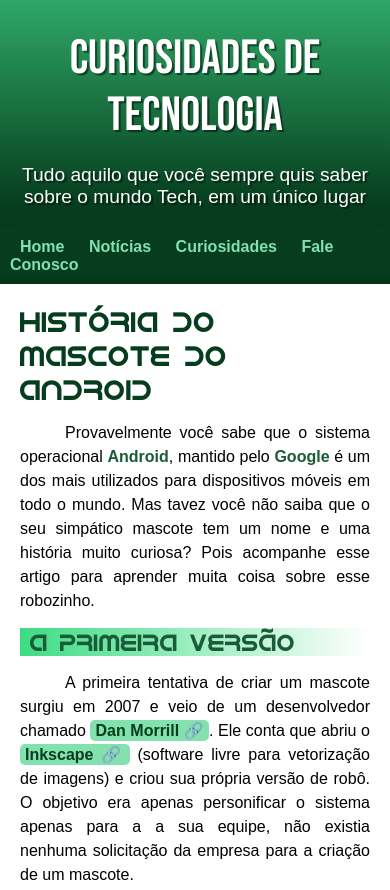
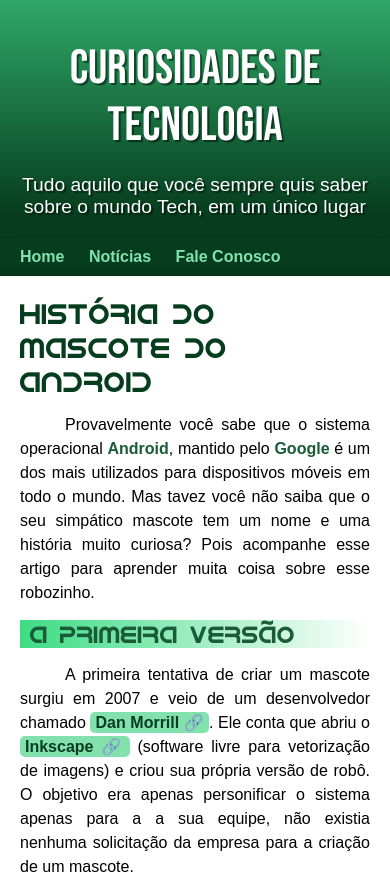
Before and after one commit to LaramosGalion/projeto-android, a plain HTML site: page index.html in a window 390 px wide. Shown: the top 890 px of the page. Drawn offline with Linux system fonts and the light colour scheme.

Commit message:
Atualização do header
O maior problema foi a introdução de uma altura fixa, colocando como altura mínima, o site ficou responsivo sem modificar os espaçamentos das boxes

```diff
--- a/estilos/style.css
+++ b/estilos/style.css
@@ -43,11 +43,11 @@
     display: block;
     font-family: var(--fonte-destaque);
     background-image:linear-gradient(to bottom, var(--cor3),var(--cor5) 90%);
-    height: 150px;
+    min-height: 150px;
     text-align: center;
-    padding-top: 30px;
+    padding-top: 40px;
     text-shadow: 2px 2px 1px #00000080;
-    padding-bottom: 3em;
+
 }
 
 header > h1{
@@ -63,9 +63,9 @@
     color:white;
     font-family: var(--fonte-padrao);
     font-size: 1.2em;
-    max-width: 700px;
+    max-width: 600px;
     margin: auto;
-    padding: 0px 10px 0px 10px;
+    padding: 0px 10px 20px 10px;
 
 }
 
--- a/index.html
+++ b/index.html
@@ -20,7 +20,6 @@
 
         <a href="#">Home</a>
         <a href="#">Notícias</a>
-        <a href="#">Curiosidades</a>
         <a href="#">Fale Conosco</a>
 
     </nav>
```
